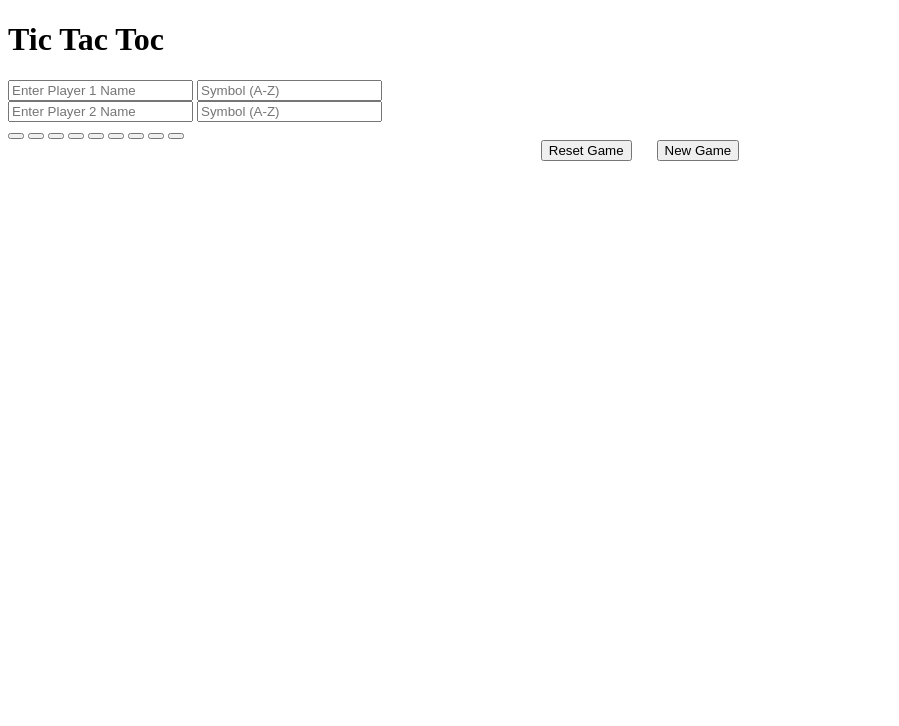
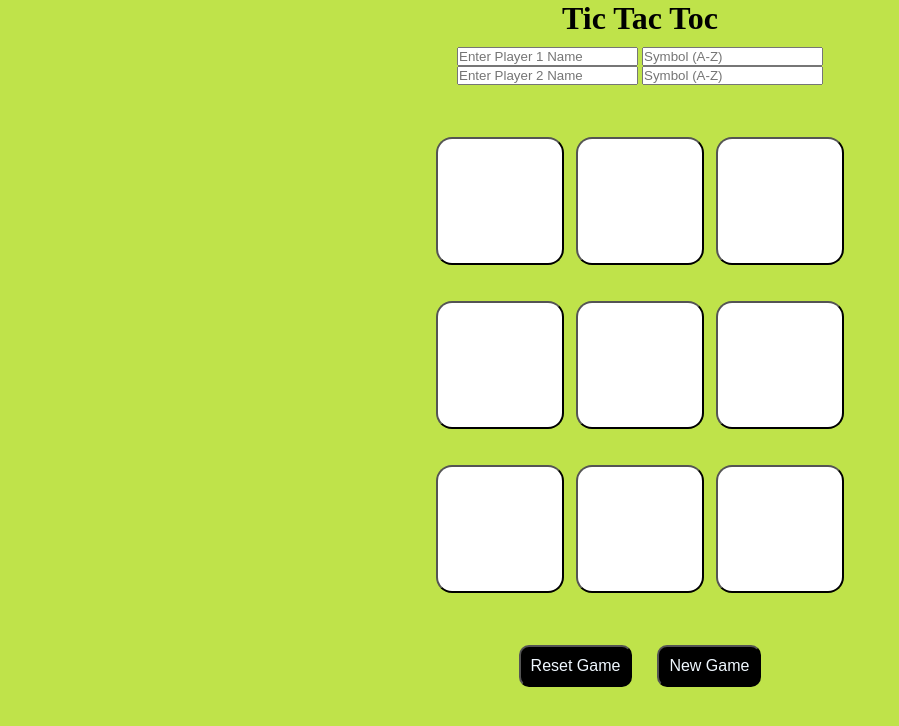
Before and after one commit to srikanthnagudu2909/small-game, a plain HTML site: page index.html in a window 1280 px wide. Shown: the whole page, without its empty margins (0-899 px from the left). Drawn offline with Linux system fonts and the light colour scheme; files that its build step writes are made by us from their sources; the site is published under a folder, as on GitHub Pages, so addresses that start at the root find nothing.

Commit message:
updated code

```diff
--- a/index.html
+++ b/index.html
@@ -4,7 +4,7 @@
     <meta charset="UTF-8">
     <meta name="viewport" content="width=device-width, initial-scale=1.0">
     <title>Document</title>
-    <link href="/tic-tac-toc/tic.css" rel="stylesheet">
+    <link href="tic.css" rel="stylesheet">
 </head>
 <body>
 
```
